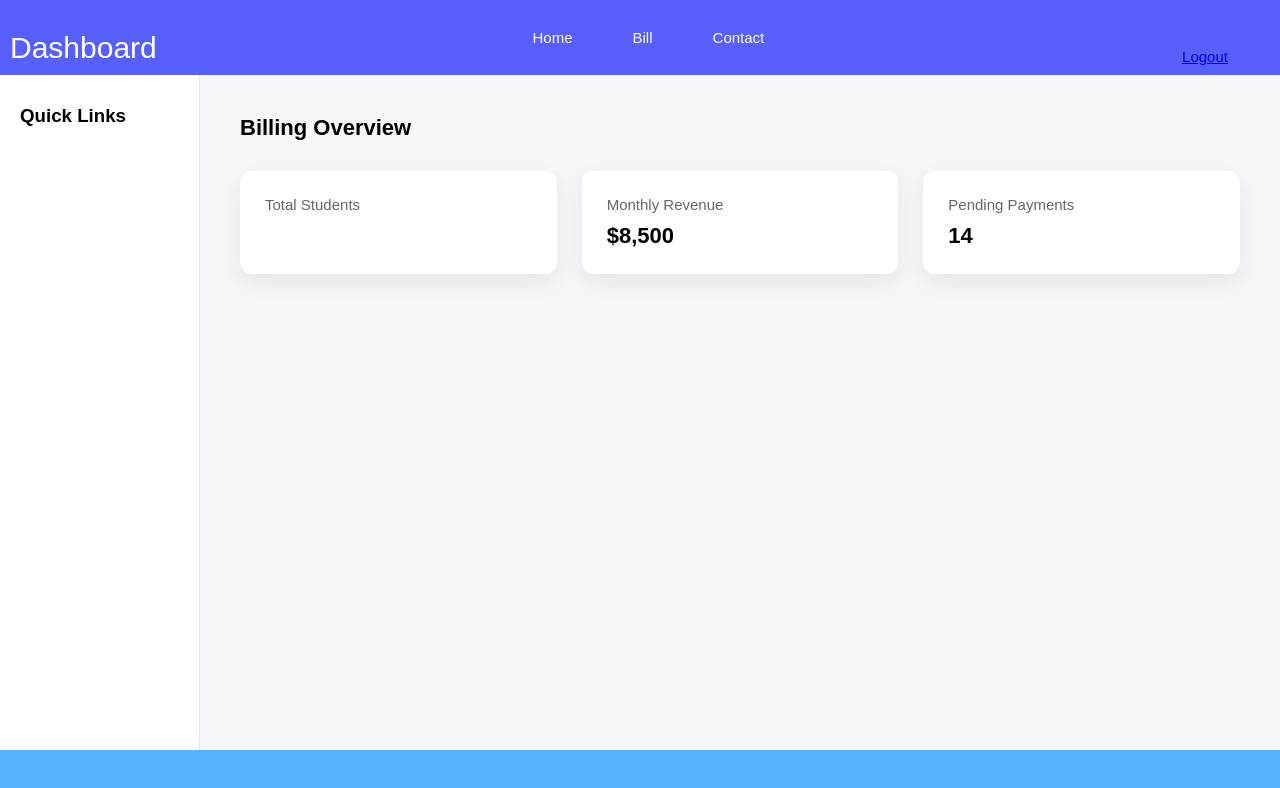
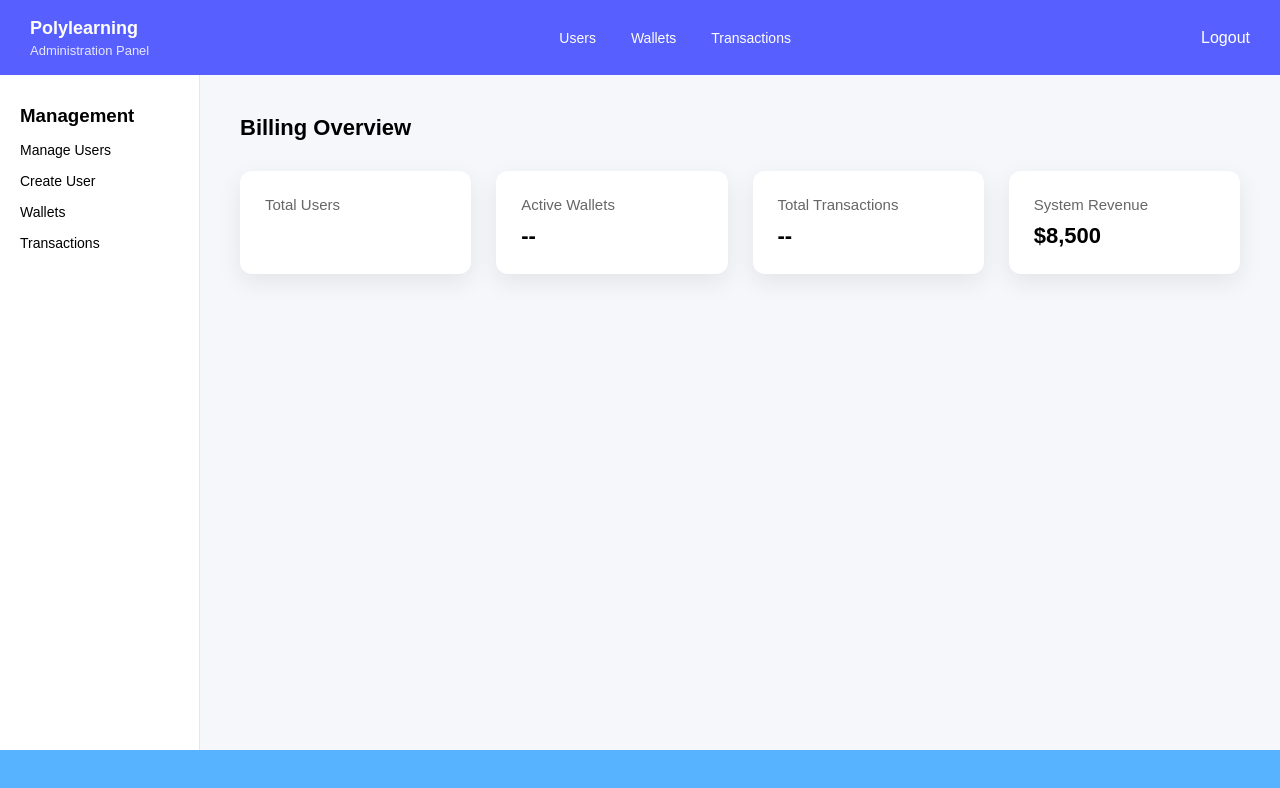
Before and after one commit to marinimaster/cis3020project, a website: page private/dashboard.html in a window 1280 px wide. Drawn offline with Linux system fonts and the light colour scheme; no server answers; files whose address does not match are found by name; a web font is replaced by a local one.

Commit message:
Refactor dashboard and login pages: update header structure, enhance navigation, and improve styling

```diff
--- a/private/dashboard.html
+++ b/private/dashboard.html
@@ -10,34 +10,43 @@
     <meta charset="UTF-8">
     <meta name="viewport" content="width=device-width, initial-scale=1.0">
     <link rel="stylesheet" href="/styles.css">
+    <link rel="stylesheet" href='/public/styles.css'>
     <style>
     </style>
     <title>School of Arts</title>
 </head>
 
 <body>
-    <header>
-        <div class="leftheaderdiv">
-            <h1>Dashboard</h1>
-        </div>
+<header class="app-header">
 
-        <nav class="navbar">
+    <div class="brand">
+        <h1>Polylearning</h1>
+        <span class="header-subtitle">Administration Panel</span>
+    </div>
 
-            <div class="navitem">Home</div>
-            <div class="navitem">Bill</div>
-            <div class="navitem">Contact</div>
+    <nav class="primary-nav" aria-label="Main navigation">
+        <ul>
+            <li><a href="#">Users</a></li>
+            <li><a href="#">Wallets</a></li>
+            <li><a href="#">Transactions</a></li>
+        </ul>
+    </nav>
 
-        </nav>
+    <div class="utility">
+        <a href="/logout" class="logout-link">Logout</a>
+    </div>
 
-        <div class="rightheaderdiv">
-            <div class="navitem"><a href="/logout">Logout</a></div>
-        </div>
-    </header>
+</header>
 
     <aside>
         <section class="aside-header">
-            <h3>Quick Links</h3>
+            <h3>Management</h3>
         </section>
+
+        <div class="asideitem">Manage Users</div>
+        <div class="asideitem">Create User</div>
+        <div class="asideitem">Wallets</div>
+        <div class="asideitem">Transactions</div>
     </aside>
 
     <main class="dashboard-main">
@@ -49,18 +58,23 @@
         <section class="dashboard-cards">
 
             <div class="card">
-                <h3>Total Students</h3>
+                <h3>Total Users</h3>
                 <p id="student-count"></p>
             </div>
 
             <div class="card">
-                <h3>Monthly Revenue</h3>
-                <p>$8,500</p>
+                <h3>Active Wallets</h3>
+                <p>--</p>
             </div>
 
             <div class="card">
-                <h3>Pending Payments</h3>
-                <p>14</p>
+                <h3>Total Transactions</h3>
+                <p>--</p>
+            </div>
+
+            <div class="card">
+                <h3>System Revenue</h3>
+                <p>$8,500</p>
             </div>
 
         </section>
--- a/public/styles.css
+++ b/public/styles.css
@@ -31,7 +31,11 @@ body {
         "footer footer";
 }
 
-header {
+/* =========================
+   Header Layout System
+========================= */
+
+.app-header {
     grid-area: header;
     background-color: #575FFF;
     color: white;
@@ -39,36 +43,52 @@ header {
     display: flex;
     align-items: center;
     justify-content: space-between;
+
+    padding: 0 30px;
 }
 
-.leftheaderdiv {
-    font-size: 15px;
-    margin: 10px;
-    align-self: end;
-    justify-content: start;
-    align-items: start;
+.brand h1 {
+    font-size: 18px;
+    font-weight: 600;
 }
 
-.navbar {
-    display: flex;
-    gap: 40px;
+.header-subtitle {
+    display: block;
+    font-size: 13px;
+    font-weight: 400;
+    opacity: 0.85;
+    margin-top: 4px;
 }
 
-.navitem {
-    font-size: 15px;
-    margin: 10px;
+/* Navigation */
+
+.primary-nav ul {
+    list-style: none;
     display: flex;
-    align-items: center;
-    justify-content: center;
+    gap: 35px;
 }
 
-.rightheaderdiv{
-    font-size: 15px;
-    display:grid;
-    align-self: end;
-    justify-content: end;
-    grid-template-columns: 150px;
+.primary-nav a {
+    text-decoration: none;
+    color: white;
+    font-size: 14px;
+    font-weight: 500;
 }
+
+/* Utility Section */
+
+.utility .logout-link {
+    text-decoration: none;
+    color: white;
+    font-weight: 500;
+}
+
+/* Login Header Variant */
+
+.login-header {
+    justify-content: flex-start;
+}
+
 
 .login-aside {
     background-color: white;
@@ -159,10 +179,17 @@ aside {
     background-color: white;
     border-right: 1px solid #e5e7eb;
     padding: 30px 20px;
+    justify-items: start;
 }
 
 aside h3{
     font-weight: 600;
+}
+
+aside .asideitem {
+    margin-top: 15px;
+    font-size: 14px;
+    cursor: pointer;
 }
 
 .dashboard-main {
```
Also changed, not shown: public/index.html (+4 -3 lines), src/index.mjs (+2 -6 lines).
